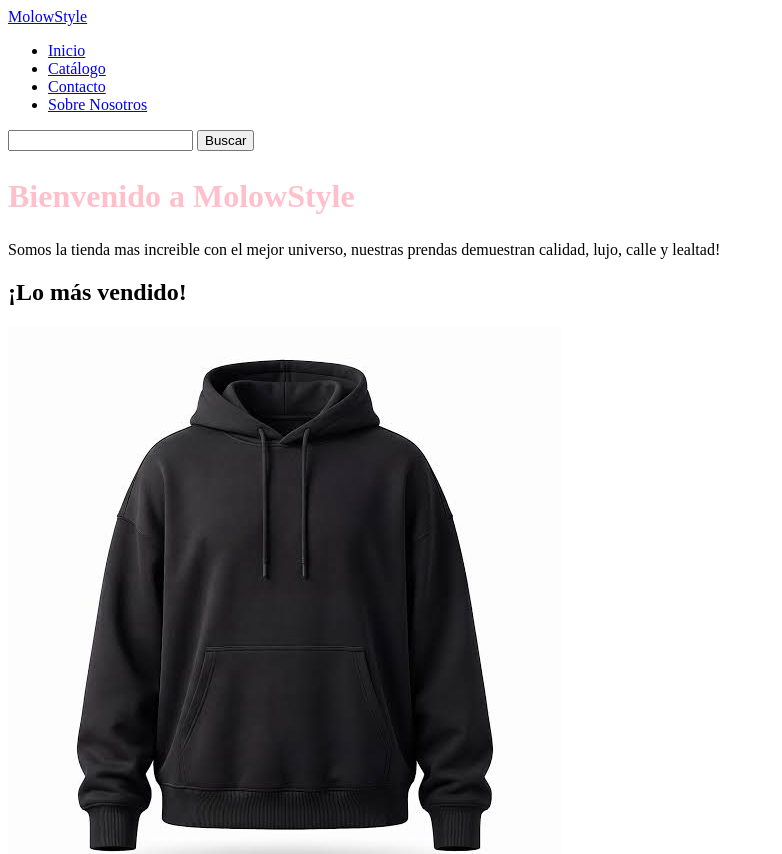
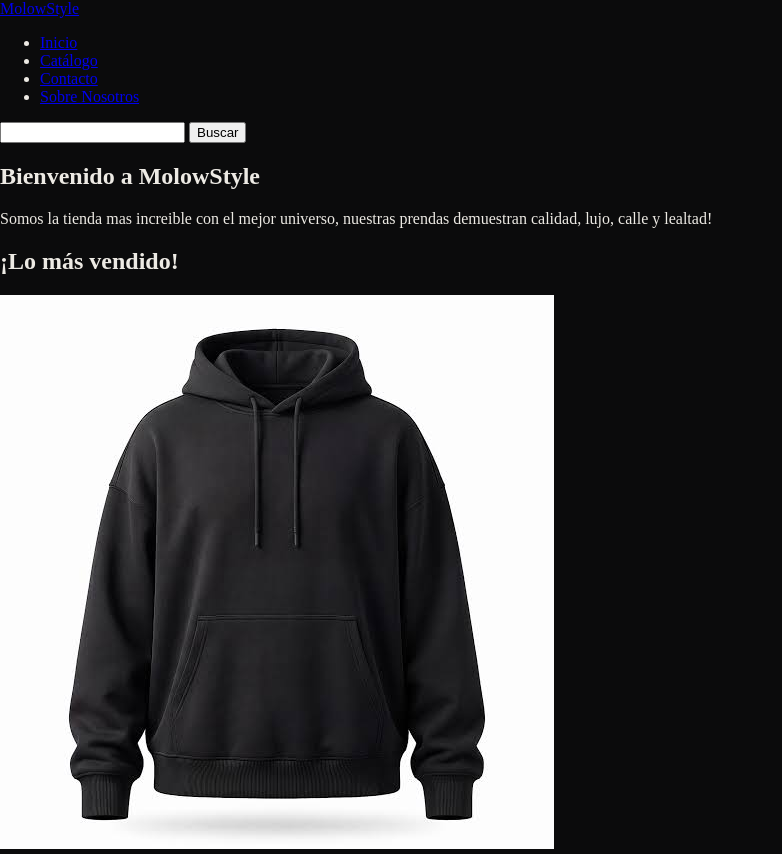
Before and after one commit to MilixLaMara/molowstyle-web, a plain HTML site: page index.html in a window 1280 px wide. Shown: the top 854 px of the page, without its empty margins (0-782 px from the left). Drawn offline with Linux system fonts and the light colour scheme.

Commit message:
feat:crear estilo base de la pagina con sus fuentes

```diff
--- a/style.css
+++ b/style.css
@@ -1,27 +1,30 @@
-.background {
-  background-color: white;
-  color: #333;
-  font-family: Arial, sans-serif;
-  padding: 20px;
-}
-.hola {
-  text-align: center;
+*,
+*::before,
+*::after {
+  box-sizing: border-box;
 }
 
-.bienvenida {
-  font-size: 2em;
-  color: pink;
+body {
+  margin: 0;
 }
 
-.buscar {
-  color: red;
-  margin-top: 20px;
-  text-align: center;
+img {
+  max-width: 100%;
+  display: block;
 }
 
-.ini_1 {
-  font-size: 1.5em;
-  color: blue;
-  margin-top: 20px;
-  text-align: center;
+:root {
+  --color-fondo: #0b0b0c;
+  --color-texto-logo: #edeae4;
+  --color-texto-secundario: #8a8a8e;
+  --color-diferencial: #d7263d;
+  --color-tarjetas-menu: #1c1c1f;
+  --fuente-titulos: 'Archivo Black', system-ui, sans-serif;
+  --fuente-principal: 'Inter', system-ui, sans-serif;
+  --fuente-detalles: 'JetBrains Mono', ui-monospace, monospace;
 }
+
+body {
+  background-color: var(--color-fondo);
+  color: var(--color-texto-logo);
+}
```
